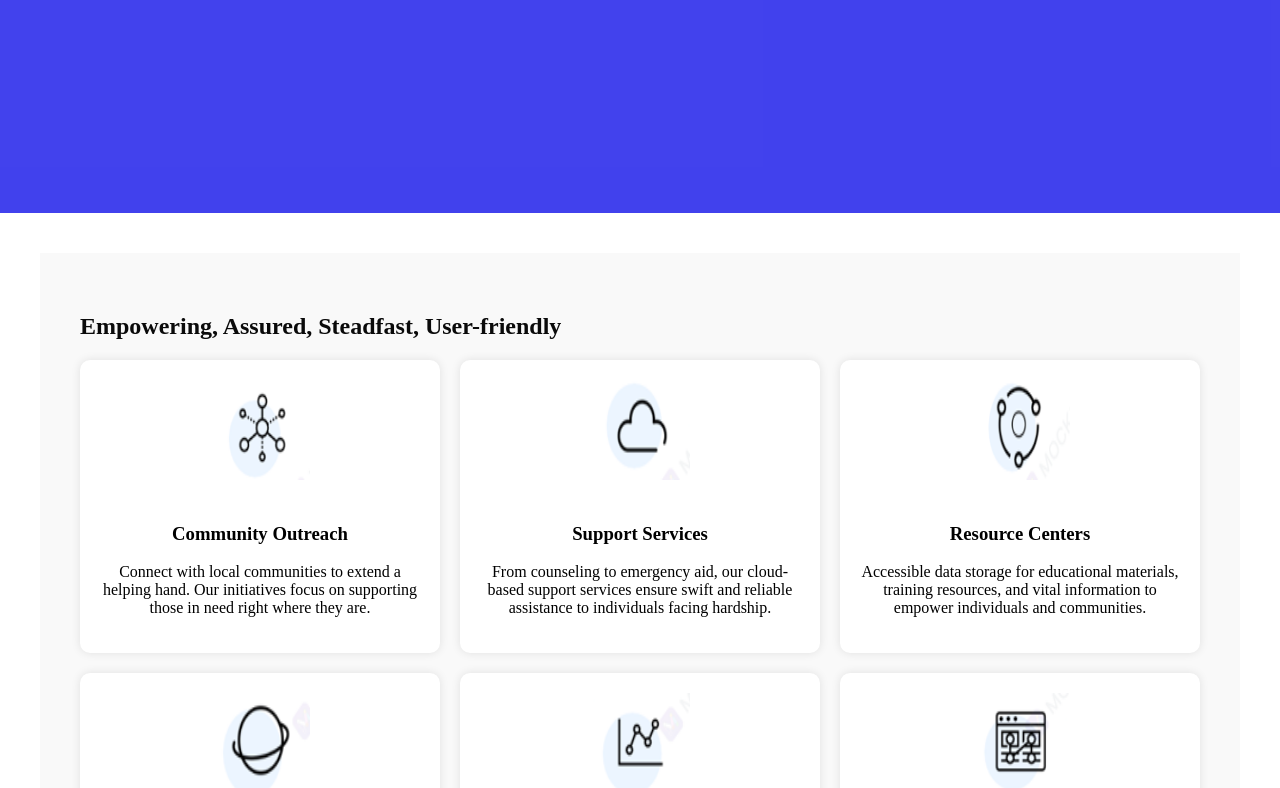
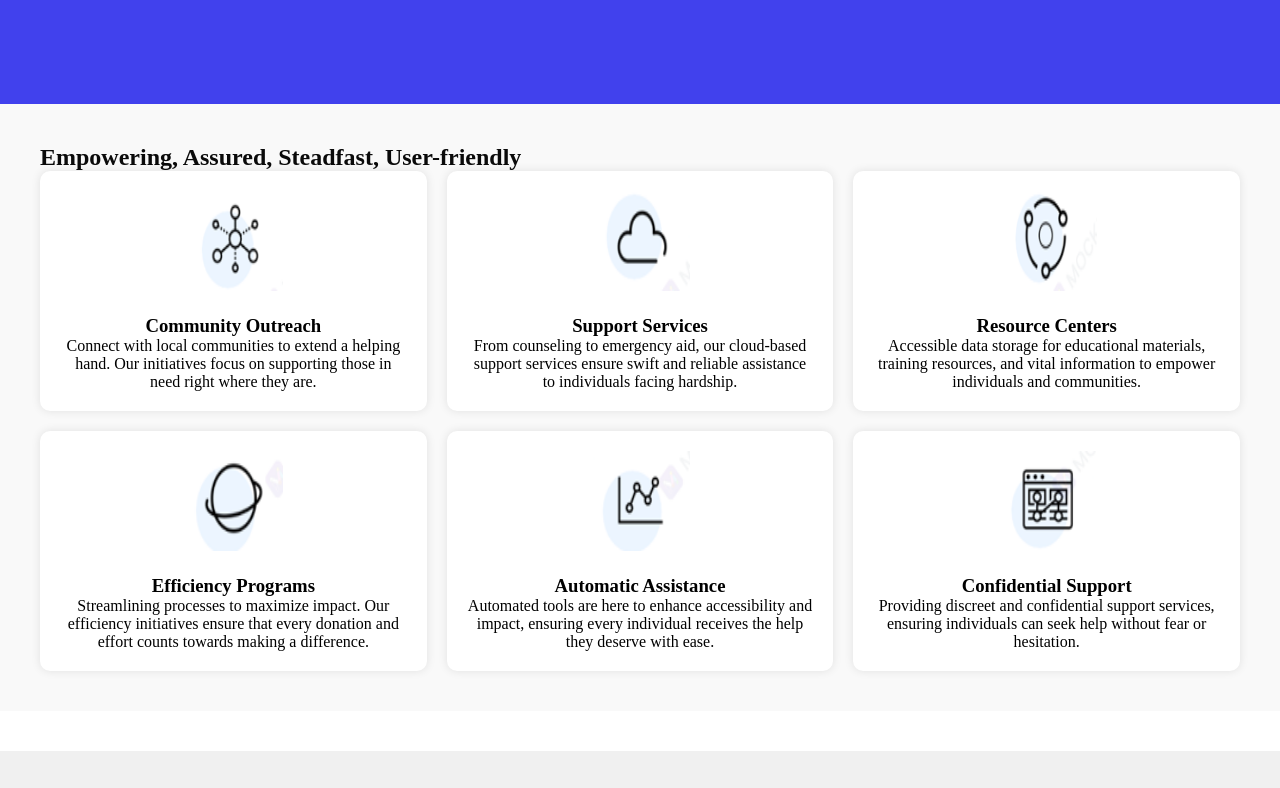
Before and after one commit to DEH10/HelpHub, a plain HTML site: page index.html in a window 1280 px wide. Shown: the part 596-1384 px from the top of the page. Drawn offline with nearby package versions, Linux system fonts and the light colour scheme.

Commit message:
Update style.css

```diff
--- a/style.css
+++ b/style.css
@@ -460,3 +460,9 @@ footer a img {
 @media (max-width: 768px) {
     /* Add responsive styles here */
 }
+/* Resetting default browser styles */
+html, body, header, main, footer, button, h1, h2, h3, p, img, div {
+    margin: 0;
+    padding: 0;
+    box-sizing: border-box;
+}
```
